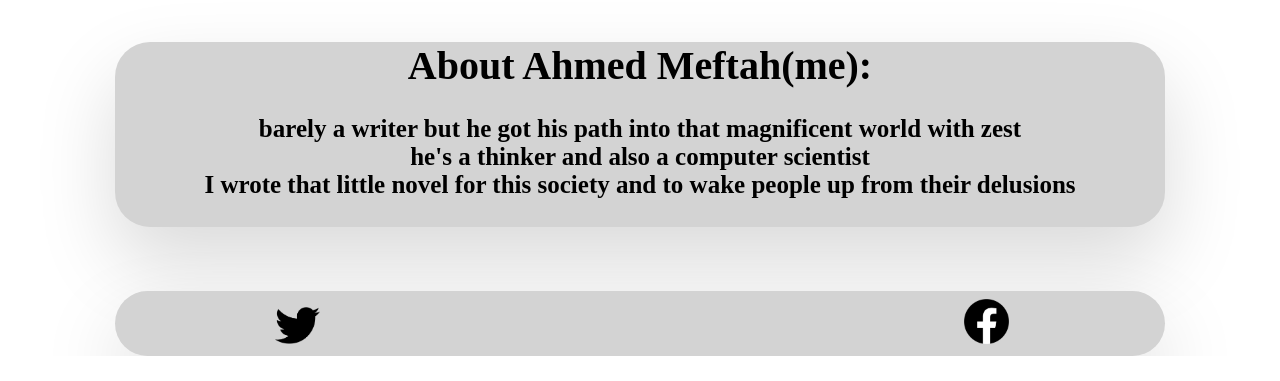
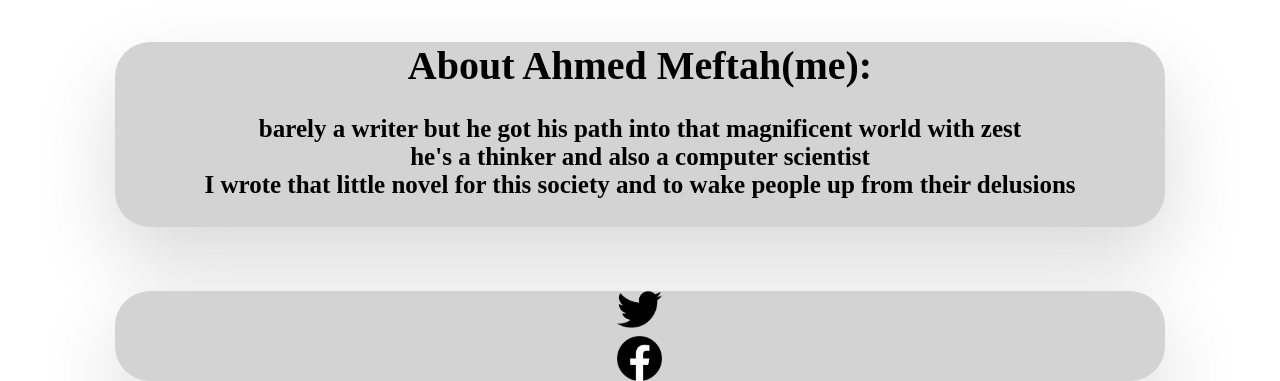
Before and after one commit to awholeloop/awholeloop.github.io, a plain HTML site: page index.html in a window 1280 px wide. Shown: the part 990-1371 px from the top of the page. Before the commit the page ends 1346 px from the top, so only its background shows below. Drawn offline with Linux system fonts and the light colour scheme.

Commit message:
Update style.css

```diff
--- a/style.css
+++ b/style.css
@@ -40,13 +40,16 @@
 }
 #twtr{
 	width: 45px;
-	margin-left: 10em;
+	 	display: block;
+  	margin-left: auto;
+  	margin-right: auto;
 	margin-top: 0.5em;
 	margin-bottom: 0.5em;
+
 }
 #fb{
 	width: 45px;
-	margin-left: 40em;
-	margin-top: 0.5em;
-	margin-bottom: 0.5em;
+	 	display: block;
+  	margin-left: auto;
+  	margin-right: auto;
 }
```
